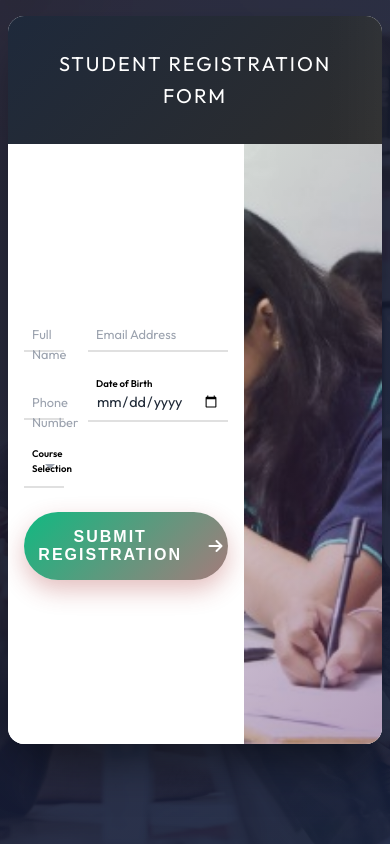
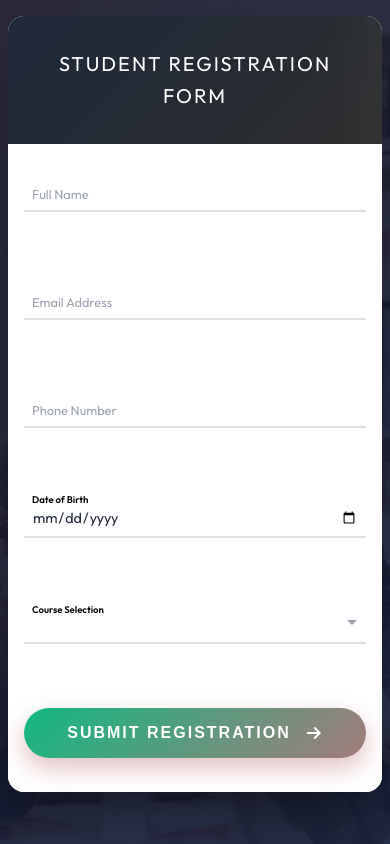
Before and after one commit to devrajbavan/landing-page-Step-Up-Academy, a plain HTML site: page register.html in a window 390 px wide. Drawn offline with Linux system fonts and the light colour scheme; files whose address does not match are found by name.

Commit message:
CSS Re-fixed

```diff
--- a/assets/styles.css
+++ b/assets/styles.css
@@ -1089,13 +1089,6 @@ body.payment-page .modal-header h2 {
     color: #1f2937;
 }
 
-@media (max-width: 640px) {
-    .student-details-grid {
-        grid-template-columns: 1fr;
-        gap: 1rem;
-    }
-}
-
 .detail-row:last-child {
     border-bottom: none;
 }
@@ -1206,7 +1199,7 @@ body.payment-page .modal-header h2 {
 
     .register-form {
         grid-template-columns: 1fr;
-        gap: 1.5rem;
+        gap: 5rem;
     }
 
     .modern-form {
@@ -1553,6 +1546,11 @@ body.payment-page .modal-header h2 {
         gap: 1.5rem;
     }
 
+    .student-details-grid {
+        grid-template-columns: 1fr;
+        gap: 1rem;
+    }
+
     .summary-item {
         flex-direction: row;
         justify-content: space-between;
@@ -1877,6 +1875,23 @@ body.payment-page .modal-header h2 {
         width: 100%;
     }
 
+    .registration-body {
+        display: flex;
+        flex-direction: column;
+        min-height: 600px;
+    }
+
+    .register-form{
+        display: flex;
+        flex-direction: column;
+        min-height: 600px;
+        gap: 4rem;
+    }
+
+    .registration-image-section{
+        display: none;
+    }
+
     .btn-primary,
     .btn-secondary {
         width: 100%;
```
